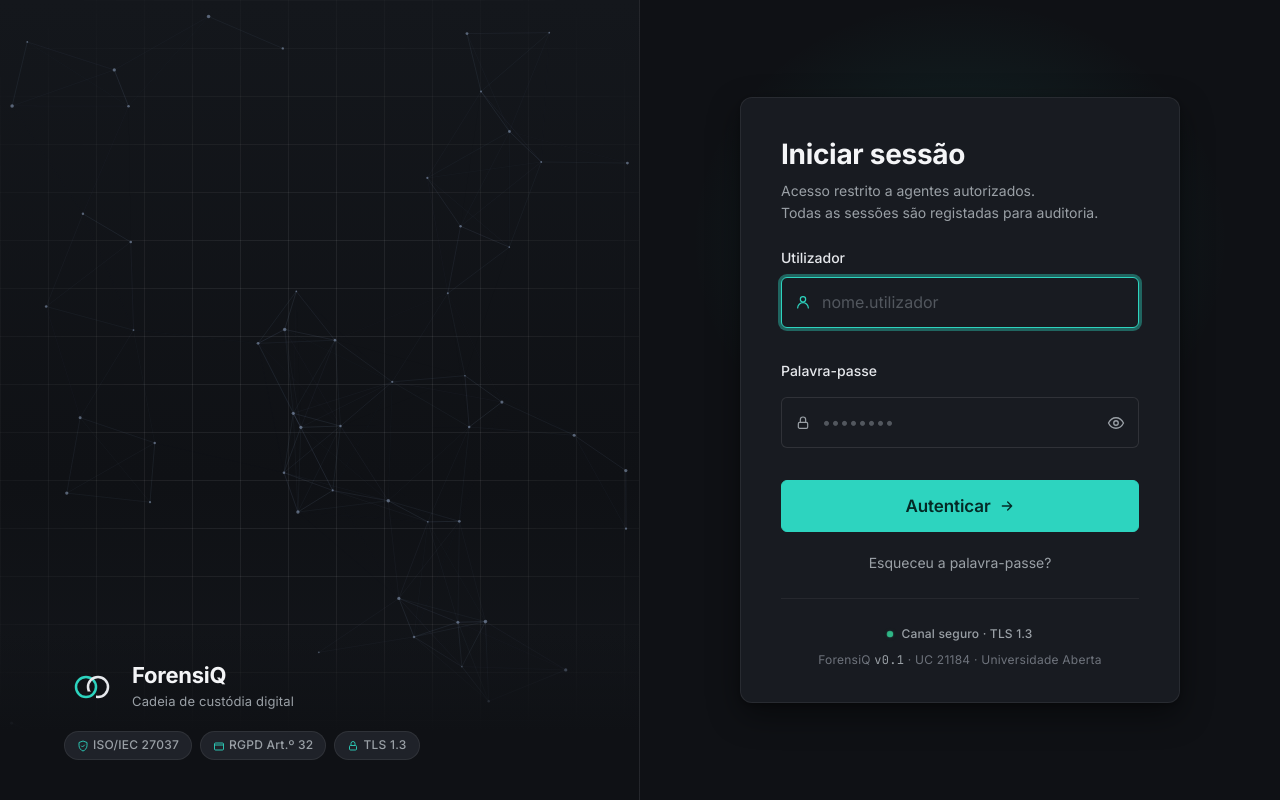
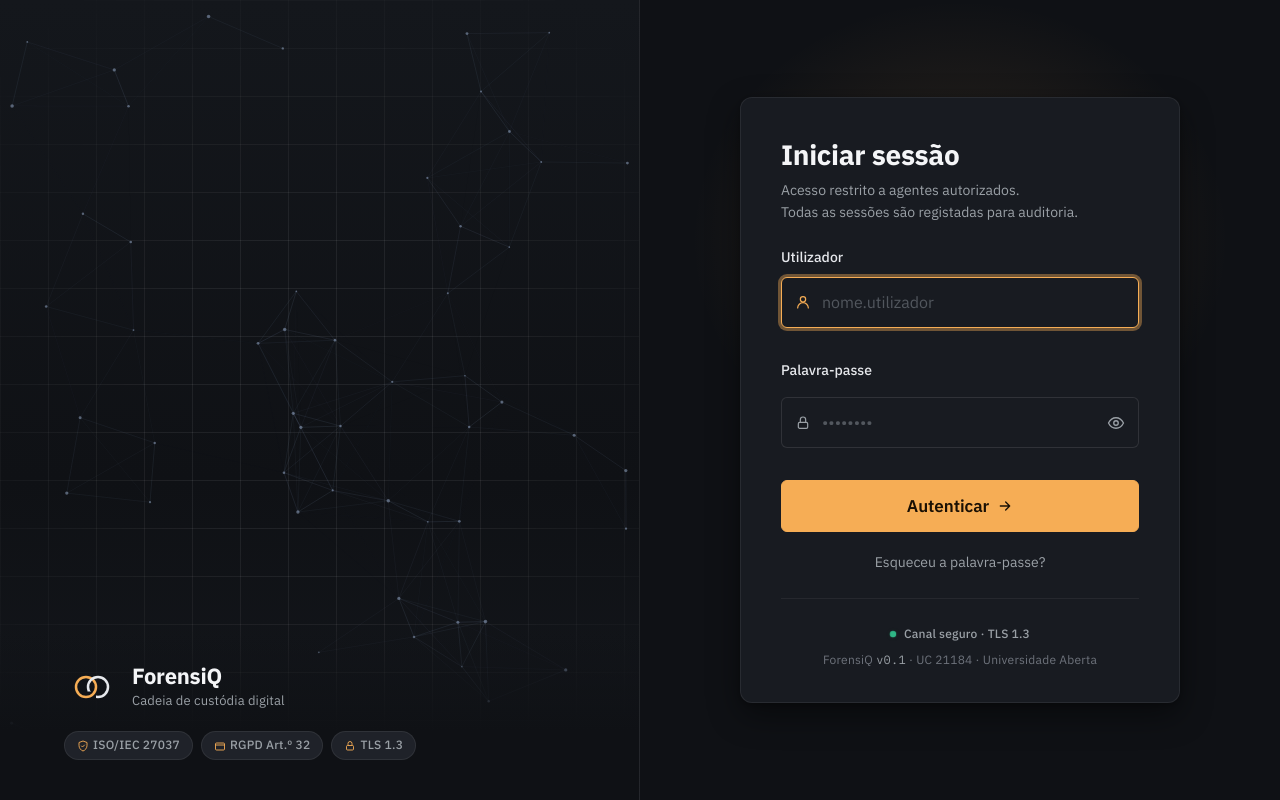
Before and after one commit to joao-pt/ForensiQ, a Django app: page / in a window 1280 px wide. Run offline with Django 5.2, Linux system fonts and the light colour scheme; parts of the project's set-up code (start-up, migrations or seed data) failed here and were passed over.

Commit message:
feat(ui): tokens base v2 — IBM Plex + accent amber + font-features
Redirecção estética para "ferramenta forense profissional" (Bloomberg
Terminal / IDE em debug / Cellebrite) em vez do default Notion/Linear/
Vercel da v1. Ver docs/refactor/art-direction.md §Estética alvo.

main.css:
- --font-sans: Inter → IBM Plex Sans
- --font-mono: JetBrains Mono → IBM Plex Mono
- --accent (dark): #2DD4BF (teal) → #F6AD55 (amber); ajusta hover,
  strong, tint, on-accent, focus-ring, selection-bg coerentes
- --accent (light): #0F766E → #B45309 (amber-700, 5.8:1 WCAG AA);
  ajusta hover, strong, tint, focus-ring, selection-bg, selection-text
- body font-feature-settings: 'cv11' (Inter) → "zero" 1, "tnum" 1,
  "ss05" 1 (slashed zero + tabular nums + alt Q do IBM Plex)
- Mantido: --state-* (7 estados forenses), incl. --state-recebida-
  laboratorio = #2DD4BF/#0F766E, que classifica estado da cadeia
  (não accent) — separação semântica preservada
- Comentário de cabeçalho actualizado para refletir a nova direcção

base.html:
- Google Fonts CSS: Inter+JetBrains Mono → IBM Plex Sans+IBM Plex Mono
  (pesos 400/500/600/700 em ambas)

Brand assets (favicon + logo SVG, login, public_verify): substituir
todos os literais #2DD4BF/#0F766E hardcoded por amber correspondente,
mantendo coerência visual em páginas que não carregam main.css.

448 testes verdes (Django runner + test_settings).

```diff
--- a/src/frontend/static/css/main.css
+++ b/src/frontend/static/css/main.css
@@ -1,14 +1,23 @@
 /**
- * ForensiQ — Design System
+ * ForensiQ — Design System (v2 — art direction refactor)
  *
- * Linguagem visual: Notion / Linear / Vercel (dark-first, hairlines finas,
- * tipografia densa, ausência de decoração supérflua).
+ * Linguagem visual: ferramenta forense profissional — referências em
+ * Bloomberg Terminal, IDE em modo debug, Cellebrite / Magnet AXIOM,
+ * sala de comando policial. Densidade alta, restrição cromática,
+ * monospace abundante, hierarquia por tipografia. NÃO é SaaS Notion/
+ * Linear/Vercel (essa era a linguagem da v1 e comunicava errado o domínio).
  *
  * Dois modos: dia (light) e noite (dark, default).
  * Troca via <html data-theme="light">. Sem 'midnight'/'indigo' legacy.
  *
- * Tipografia: Inter (UI) + JetBrains Mono (hashes, IDs, timestamps forenses).
- * Ambas SIL OFL 1.1. Ver docs/design/login-design-credits.md.
+ * Tipografia: IBM Plex Sans (UI) + IBM Plex Mono (hashes, IDs, timestamps
+ * forenses). Ambas SIL OFL 1.1. `font-feature-settings` global: "zero" 1
+ * (slashed zero — assinatura terminal/forense), "tnum" 1 (tabular numbers
+ * para alinhar colunas), "ss05" 1 (alternate Q). Ver docs/refactor/
+ * art-direction.md e docs/design/login-design-credits.md.
+ *
+ * Accent: amber (#F6AD55 dark / #B45309 light) — quente, denso, forense.
+ * O teal de v1 era da paleta Vercel e descontextualizava o produto.
  *
  * Mobile-first com edge-to-edge (<768px): sem padding lateral no container,
  * cards full-bleed sem border radius nos extremos.
@@ -48,9 +57,9 @@
     --navbar-h-desktop:  60px;  /* >=768px */
 
     /* ---- Tipografia ---- */
-    --font-sans: 'Inter', -apple-system, BlinkMacSystemFont, 'Segoe UI',
+    --font-sans: 'IBM Plex Sans', -apple-system, BlinkMacSystemFont, 'Segoe UI',
                  Roboto, 'Helvetica Neue', Arial, sans-serif;
-    --font-mono: 'JetBrains Mono', ui-monospace, 'SF Mono', 'Cascadia Mono',
+    --font-mono: 'IBM Plex Mono', ui-monospace, 'SF Mono', 'Cascadia Mono',
                  Consolas, 'Courier New', monospace;
 
     /* Escala base 16px — apropriada para uso em campo (First Responders,
@@ -116,12 +125,14 @@
     --border-input:    rgba(255, 255, 255, 0.10);
     --divider:         rgba(255, 255, 255, 0.06);
 
-    --accent:          #2DD4BF;
-    --accent-hover:    #5EEAD4;
-    --accent-strong:   #0D9488;
-    --accent-tint:     rgba(45, 212, 191, 0.12);
-    --accent-tint-hover: rgba(45, 212, 191, 0.18);
-    --on-accent:       #042A26;
+    /* Accent — amber forense (#F6AD55). Quente, Bloomberg-adjacent.
+       Substitui o teal Vercel de v1. Ver docs/refactor/art-direction.md §Paleta. */
+    --accent:          #F6AD55;
+    --accent-hover:    #FBD38D;
+    --accent-strong:   #D69E2E;
+    --accent-tint:     rgba(246, 173, 85, 0.14);
+    --accent-tint-hover: rgba(246, 173, 85, 0.20);
+    --on-accent:       #1A1004;
 
     --warning:         #F59E0B;
     --warning-strong:  #D97706;
@@ -156,8 +167,8 @@
     --state-devolvida-tint:            rgba(154, 160, 166, 0.14);
     --state-destruida-tint:            rgba(248, 113, 113, 0.14);
 
-    --focus-ring:      rgba(45, 212, 191, 0.40);
-    --selection-bg:    rgba(45, 212, 191, 0.28);
+    --focus-ring:      rgba(246, 173, 85, 0.40);
+    --selection-bg:    rgba(246, 173, 85, 0.28);
     --selection-text:  #E6E8EC;
 
     --shadow-sm: 0 1px 2px rgba(0, 0, 0, 0.32);
@@ -171,9 +182,10 @@
 /* -------------------------
    Tema DIA
    -------------------------
-   Off-white à Notion (#FAFAF9). Texto `#37352F` — marca registada da
-   tipografia Notion. Accent teal é escurecido (`#0F766E`) para manter
-   contraste WCAG AA sobre fundo claro.
+   Off-white quente (#FAFAF9) — apoia o accent amber em vez do off-white
+   neutro Notion. Texto `#37352F` (alto contraste). Accent amber é
+   escurecido (`#B45309`, amber-700) para manter contraste WCAG AA
+   sobre fundo claro (5.8:1).
 */
 [data-theme="light"] {
     color-scheme: light;
@@ -198,11 +210,12 @@
     --border-input:    rgba(55, 53, 47, 0.14);
     --divider:         rgba(55, 53, 47, 0.08);
 
-    --accent:          #0F766E;
-    --accent-hover:    #0D9488;
-    --accent-strong:   #134E4A;
-    --accent-tint:     rgba(15, 118, 110, 0.10);
-    --accent-tint-hover: rgba(15, 118, 110, 0.14);
+    /* Accent — amber-700 (#B45309). 5.8:1 sobre #FAFAF9 → WCAG AA. */
+    --accent:          #B45309;
+    --accent-hover:    #92400E;
+    --accent-strong:   #78350F;
+    --accent-tint:     rgba(180, 83, 9, 0.10);
+    --accent-tint-hover: rgba(180, 83, 9, 0.14);
     --on-accent:       #FFFFFF;
 
     --warning:         #B45309;
@@ -236,9 +249,9 @@
     --state-devolvida-tint:            rgba(110, 109, 106, 0.12);
     --state-destruida-tint:            rgba(185, 28, 28, 0.08);
 
-    --focus-ring:      rgba(15, 118, 110, 0.28);
-    --selection-bg:    rgba(15, 118, 110, 0.18);
-    --selection-text:  #134E4A;
+    --focus-ring:      rgba(180, 83, 9, 0.28);
+    --selection-bg:    rgba(180, 83, 9, 0.18);
+    --selection-text:  #4A2700;
 
     --shadow-sm: 0 1px 2px rgba(15, 15, 15, 0.06);
     --shadow-md: 0 2px 8px rgba(15, 15, 15, 0.08), 0 1px 2px rgba(15, 15, 15, 0.04);
@@ -283,7 +296,11 @@ body {
     -webkit-font-smoothing: antialiased;
     -moz-osx-font-smoothing: grayscale;
     text-rendering: optimizeLegibility;
-    font-feature-settings: 'cv11';  /* single-storey a — única feature activa do Inter */
+    /* IBM Plex font-features:
+       - "zero" 1 → slashed zero (assinatura terminal/forense, evita ambiguidade 0/O)
+       - "tnum" 1 → tabular numbers (alinha colunas, hashes, timestamps)
+       - "ss05" 1 → stylistic set 5 (alternate Q, mais densa) */
+    font-feature-settings: "zero" 1, "tnum" 1, "ss05" 1;
 }
 
 img, svg, video {
--- a/src/frontend/templates/base.html
+++ b/src/frontend/templates/base.html
@@ -21,10 +21,10 @@
     <link rel="stylesheet" href="{% static 'css/main.css' %}">
     {% block extra_css %}{% endblock %}
 
-    <!-- Tipografia forense: Inter (UI) + JetBrains Mono (hashes, IDs, timestamps) -->
+    <!-- Tipografia forense: IBM Plex Sans (UI) + IBM Plex Mono (hashes, IDs, timestamps) -->
     <link rel="preconnect" href="https://fonts.googleapis.com">
     <link rel="preconnect" href="https://fonts.gstatic.com" crossorigin>
-    <link rel="stylesheet" href="https://fonts.googleapis.com/css2?family=Inter:wght@400;500;600;700;800&family=JetBrains+Mono:wght@400;700&display=swap">
+    <link rel="stylesheet" href="https://fonts.googleapis.com/css2?family=IBM+Plex+Sans:wght@400;500;600;700&family=IBM+Plex+Mono:wght@400;500;600;700&display=swap">
 
 </head>
 <body>
--- a/src/frontend/templates/login.html
+++ b/src/frontend/templates/login.html
@@ -27,7 +27,7 @@
                         </mask>
                     </defs>
                     <circle cx="22" cy="24" r="10" fill="none"
-                            stroke="#2DD4BF" stroke-width="2.5"/>
+                            stroke="#F6AD55" stroke-width="2.5"/>
                     <circle cx="34" cy="24" r="10" fill="none"
                             stroke="currentColor" stroke-width="2.5"
                             mask="url(#lp-interlock-lg)"/>
@@ -84,7 +84,7 @@
                         </mask>
                     </defs>
                     <circle cx="22" cy="24" r="10" fill="none"
-                            stroke="#2DD4BF" stroke-width="2.5"/>
+                            stroke="#F6AD55" stroke-width="2.5"/>
                     <circle cx="34" cy="24" r="10" fill="none"
                             stroke="currentColor" stroke-width="2.5"
                             mask="url(#lp-interlock-sm)"/>
--- a/src/frontend/templates/public_verify_notfound.html
+++ b/src/frontend/templates/public_verify_notfound.html
@@ -13,7 +13,7 @@
                        box-shadow: 0 2px 8px rgba(0,0,0,.08); }
         h1 { font-size: 1.4rem; color: #0F1115; margin: 0 0 .5rem; }
         p { color: #6B7280; line-height: 1.5; }
-        .verify-cta { background: #2DD4BF; color: #0F1115; padding: .75rem 1.25rem;
+        .verify-cta { background: #B45309; color: #fff; padding: .75rem 1.25rem;
                       border-radius: 4px; text-decoration: none; font-weight: 600;
                       display: inline-block; margin-top: 1rem; }
     </style>
```
Also changed, not shown: src/frontend/templates/public_verify.html (+4 -3 lines), src/frontend/static/img/favicon.svg, src/frontend/static/img/logo.svg.
